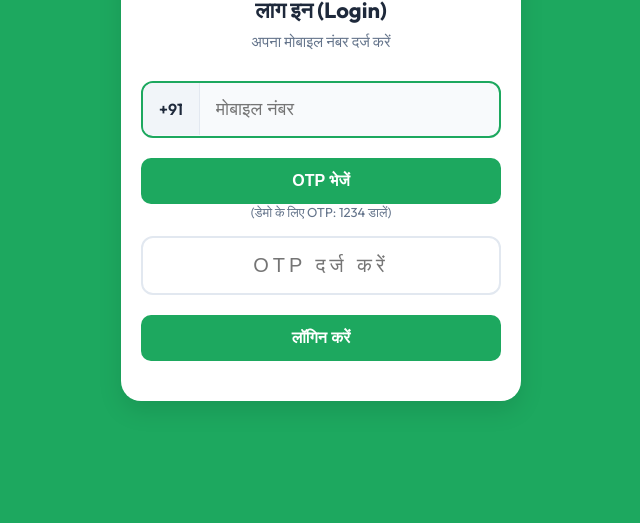
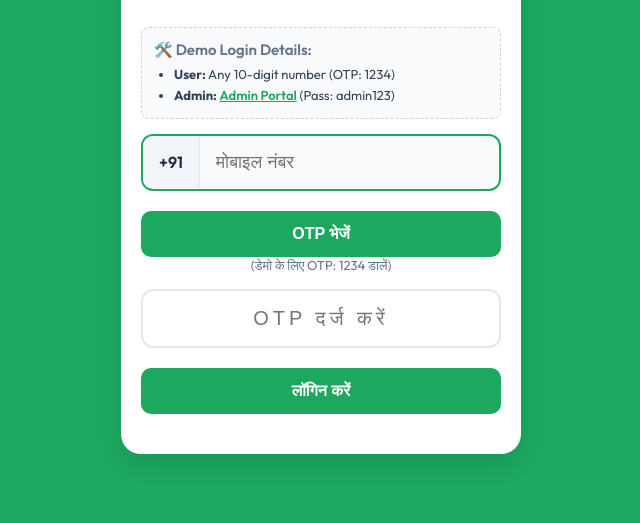
Before and after one commit to mitthu1211/Village_labour_app, a plain HTML site: page index.html in a window 1280 px wide. Shown: the part 277-800 px from the top of the page, without its empty margins (319-959 px from the left). Drawn offline with nearby package versions, Linux system fonts and the light colour scheme.

Commit message:
10th change

```diff
--- a/index.html
+++ b/index.html
@@ -20,6 +20,14 @@
       </div>
       <h2 id="login-title">लाग इन (Login)</h2>
       <p id="login-sub">अपना मोबाइल नंबर दर्ज करें</p>
+
+      <div id="demo-login-details" style="background-color: #f8fafc; border: 1px dashed #cbd5e1; border-radius: 8px; padding: 12px; margin: 15px 0; text-align: left; font-size: 14px; color: #334155;">
+        <p style="margin: 0 0 5px 0; font-weight: 600;">🛠️ Demo Login Details:</p>
+        <ul style="margin: 0; padding-left: 20px; font-size: 13px; line-height: 1.6;">
+          <li><strong>User:</strong> Any 10-digit number (OTP: 1234)</li>
+          <li><strong>Admin:</strong> <a href="admin.html" style="color: var(--primary); font-weight: 600; text-decoration: underline;">Admin Portal</a> (Pass: admin123)</li>
+        </ul>
+      </div>
 
       <div id="step-1-phone">
         <div class="input-group">
```
Also changed, not shown: 1 other file.
